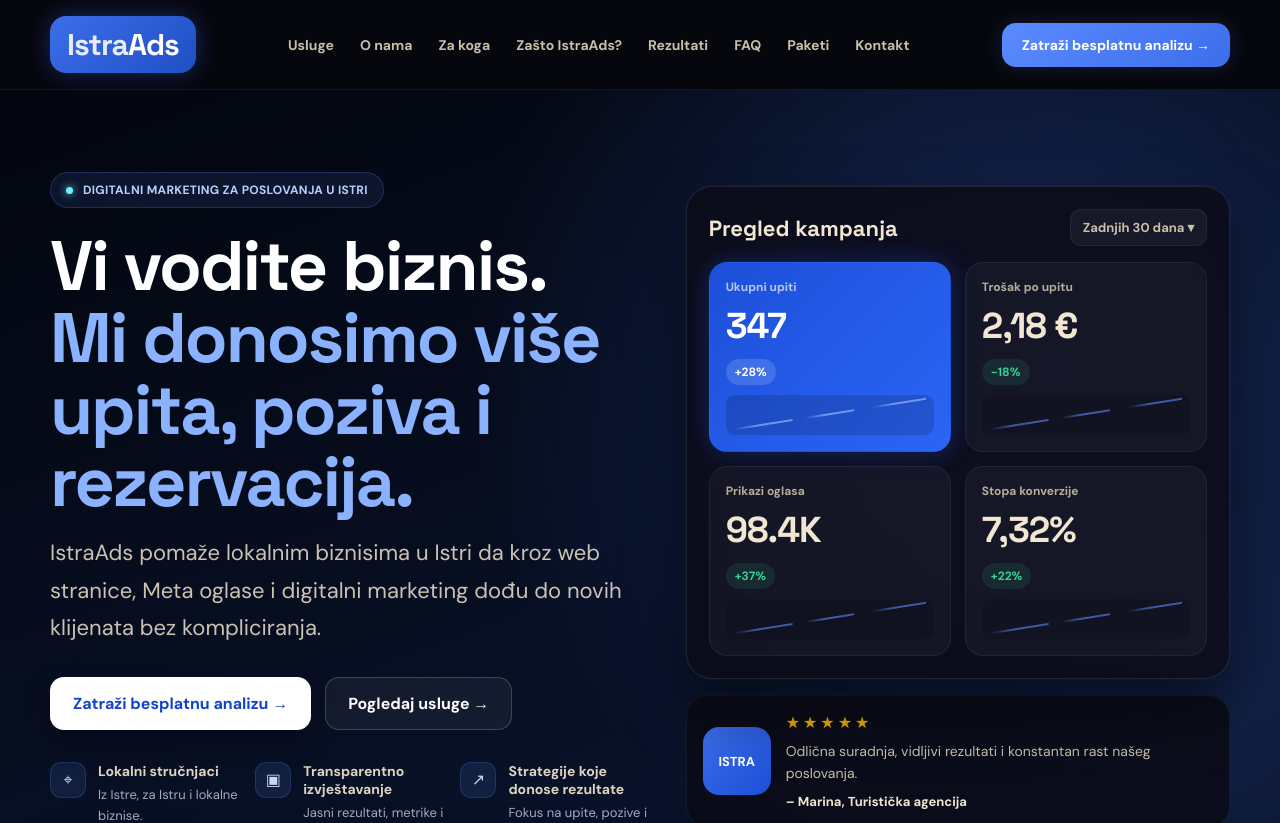
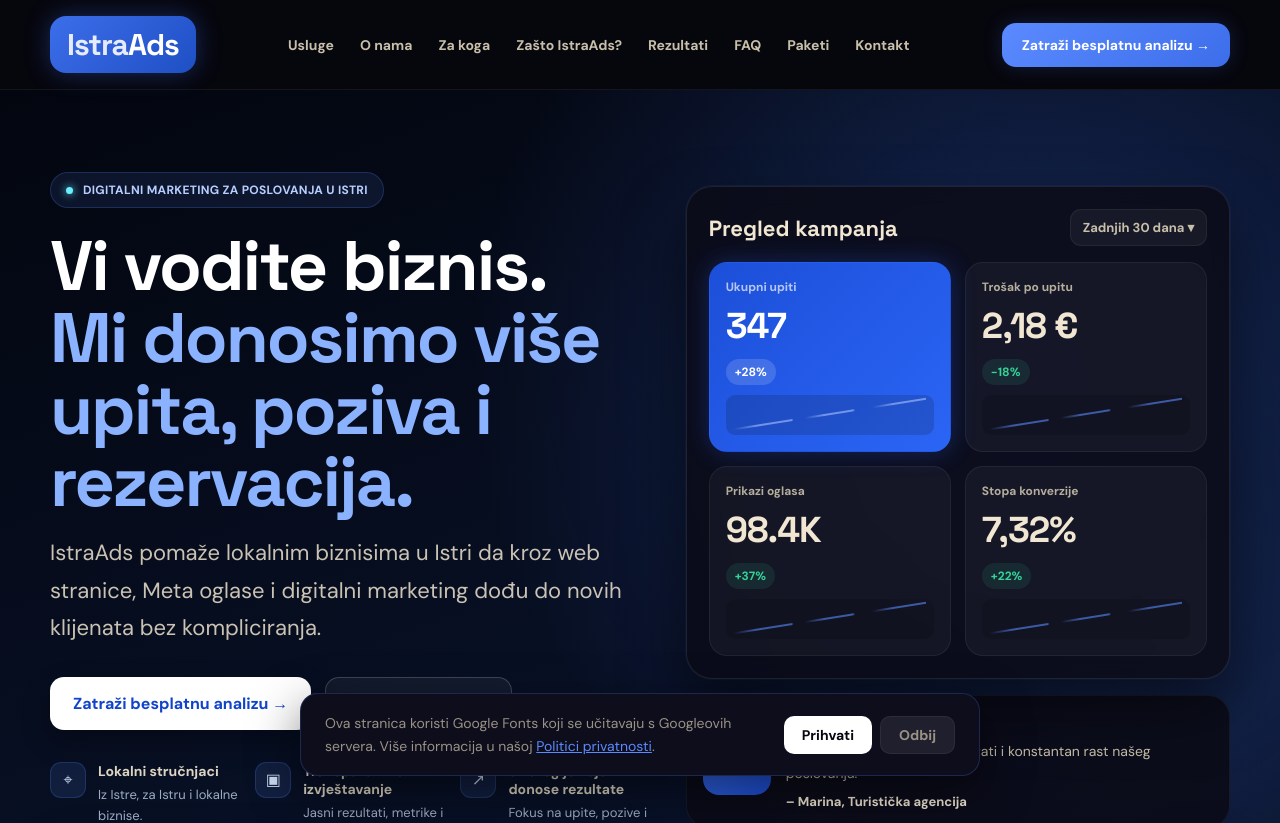
Before and after one commit to renebabic05/IstraAds, a Vue app: page / in a window 1280 px wide. Shown: the top 823 px of the page. Built offline with nearby package versions, Linux system fonts and the light colour scheme.

Commit message:
fixed upit button

```diff
--- a/src/App.vue
+++ b/src/App.vue
@@ -17,7 +17,7 @@
     <Divider />
     <FaqSection class="reveal" id="faq" />
     <Divider />
-    <ContactSection class="reveal" />
+    <ContactSection class="reveal" @openPrivatnost="showPrivatnost = true" />
   </main>
 
   <AppFooter
--- a/src/assets/main.css
+++ b/src/assets/main.css
@@ -607,48 +607,29 @@ nav a:hover { color: var(--text) }
   display: flex !important;
   flex-direction: row !important;
   align-items: flex-start !important;
-  gap: 0.6rem !important;
+  gap: 0.4rem !important;
   background: none !important;
   border: none !important;
   padding: 0 !important;
   border-radius: 0 !important;
   font-weight: normal !important;
-  font-size: 0.82rem !important;
-  color: rgba(255, 255, 255, 0.75) !important;
-  line-height: 1.5 !important;
+  font-size: 0.65rem !important;
+  color: rgba(255, 255, 255, 0.4) !important;
+  line-height: 1.3 !important;
   cursor: pointer;
   width: 100%;
 }
 .gdpr-consent label span { flex: 1; min-width: 0; }
-.gdpr-consent input[type="checkbox"] { position: absolute; opacity: 0; width: 0; height: 0; }
-.gdpr-consent .gdpr-box {
-  display: inline-block;
+.gdpr-consent input[type="checkbox"] {
   flex-shrink: 0;
-  width: 18px;
-  height: 18px;
-  min-width: 18px;
+  width: 11px;
+  height: 11px;
+  min-width: 11px;
   margin-top: 2px;
-  border: 2px solid rgba(91, 138, 255, 0.6);
-  border-radius: 5px;
-  background: rgba(10, 10, 30, 0.6);
-  transition: background 0.2s, border-color 0.2s;
+  accent-color: #5b8aff;
+  cursor: pointer;
 }
-.gdpr-consent input[type="checkbox"]:checked + .gdpr-box {
-  background: #5b8aff;
-  border-color: #5b8aff;
-}
-.gdpr-consent input[type="checkbox"]:checked + .gdpr-box::after {
-  content: '';
-  display: block;
-  margin: 3px auto 0;
-  width: 5px;
-  height: 9px;
-  border: 2px solid #fff;
-  border-top: none;
-  border-left: none;
-  transform: rotate(45deg);
-}
-.gdpr-consent a { color: #fff; text-decoration: underline; }
+.gdpr-consent a { color: rgba(255,255,255,0.5); text-decoration: underline; }
 
 .contact-box {
   background: rgba(91,138,255,.08);
--- a/src/components/ContactSection.vue
+++ b/src/components/ContactSection.vue
@@ -1,3 +1,48 @@
+<script setup>
+import { ref, computed } from 'vue'
+
+defineEmits(['openPrivatnost'])
+
+const isBlocked = ref(false)
+const countdown = ref(0)
+const emailError = ref('')
+
+const buttonLabel = computed(() => isBlocked.value ? 'Upit poslan ✓' : 'Pošalji upit')
+
+let countdownInterval = null
+
+function startCooldown() {
+  isBlocked.value = true
+  countdown.value = 60
+  countdownInterval = setInterval(() => {
+    countdown.value--
+    if (countdown.value <= 0) {
+      clearInterval(countdownInterval)
+      isBlocked.value = false
+      countdown.value = 0
+    }
+  }, 1000)
+}
+
+function validateEmail(e) {
+  const val = e.target.value
+  if (val && !/^[^\s@]+@[^\s@]+\.[^\s@]+$/.test(val)) {
+    emailError.value = 'Unesite ispravnu email adresu.'
+  } else {
+    emailError.value = ''
+  }
+}
+
+function handleSubmit(e) {
+  if (isBlocked.value) {
+    e.preventDefault()
+    return
+  }
+  // Let the native form submit to formsubmit.co, then start cooldown
+  startCooldown()
+}
+</script>
+
 <template>
   <section class="section-card" id="kontakt">
     <div class="contact-grid">
@@ -6,7 +51,7 @@
         <h2>Zatraži besplatnu analizu</h2>
         <p>Ispuni kratku formu i pošalji nam osnovne informacije o svom biznisu. Javit ćemo ti se s prijedlogom kako poboljšati web, oglase i online nastup.</p>
 
-        <form class="contact-form" action="https://formsubmit.co/renebabo299@gmail.com" method="POST">
+        <form class="contact-form" action="https://formsubmit.co/renebabo299@gmail.com" method="POST" @submit="handleSubmit">
           <input type="hidden" name="_subject" value="Novi upit s IstraAds stranice">
           <input type="hidden" name="_captcha" value="false">
           <input type="hidden" name="_template" value="table">
@@ -14,7 +59,7 @@
 
           <input type="text" name="ime" placeholder="Ime i prezime" required>
           <input type="text" name="biznis" placeholder="Naziv biznisa" required>
-          <input type="email" name="email" placeholder="Email adresa" required>
+          <input type="email" name="email" placeholder="Email adresa" required @blur="validateEmail" @input="validateEmail">
           <p v-if="emailError" class="field-error">{{ emailError }}</p>
           <input type="tel" name="telefon" placeholder="Broj mobitela / WhatsApp">
 
@@ -40,8 +85,7 @@
           <div class="gdpr-consent">
             <label>
               <input type="checkbox" name="gdpr" required>
-              <span class="gdpr-box"></span>
-              <span>Slanjem ovog upita prihvaćam <a href="/privatnost" target="_blank">Politiku privatnosti</a> i dajem pristanak za obradu mojih osobnih podataka u svrhu odgovora na upit.</span>
+              <span>Slanjem ovog upita prihvaćam <a href="#" @click.prevent="$emit('openPrivatnost')">Politiku privatnosti</a> i dajem pristanak za obradu mojih osobnih podataka u svrhu odgovora na upit.</span>
             </label>
           </div>
 
--- /dev/null
+++ b/src/components/CookieBanner.vue
@@ -0,0 +1,129 @@
+<template>
+  <Transition name="cookie">
+    <div v-if="visible" class="cookie-banner">
+      <p>
+        Ova stranica koristi Google Fonts koji se učitavaju s Googleovih servera.
+        Više informacija u našoj
+        <button class="cookie-link" @click="$emit('openPrivatnost')">Politici privatnosti</button>.
+      </p>
+      <div class="cookie-actions">
+        <button class="btn-cookie btn-cookie-accept" @click="accept">Prihvati</button>
+        <button class="btn-cookie btn-cookie-decline" @click="decline">Odbij</button>
+      </div>
+    </div>
+  </Transition>
+</template>
+
+<script setup>
+import { ref, onMounted } from 'vue'
+
+defineEmits(['openPrivatnost'])
+
+const visible = ref(false)
+
+onMounted(() => {
+  if (!localStorage.getItem('cookie-consent')) {
+    setTimeout(() => { visible.value = true }, 800)
+  }
+})
+
+function accept() {
+  localStorage.setItem('cookie-consent', 'accepted')
+  visible.value = false
+}
+
+function decline() {
+  localStorage.setItem('cookie-consent', 'declined')
+  visible.value = false
+}
+</script>
+
+<style scoped>
+.cookie-banner {
+  position: fixed;
+  bottom: 24px;
+  left: 50%;
+  transform: translateX(-50%);
+  z-index: 8000;
+  background: var(--bg-card);
+  border: 1px solid var(--border-hi);
+  border-radius: 18px;
+  padding: 18px 24px;
+  display: flex;
+  align-items: center;
+  gap: 20px;
+  max-width: 680px;
+  width: calc(100% - 48px);
+  box-shadow: 0 16px 48px rgba(0, 0, 0, 0.5);
+  backdrop-filter: blur(12px);
+}
+
+.cookie-banner p {
+  margin: 0;
+  font-size: 14px;
+  color: var(--text-muted);
+  line-height: 1.6;
+  flex: 1;
+}
+
+.cookie-link {
+  background: none;
+  border: none;
+  padding: 0;
+  color: var(--blue);
+  font-size: 14px;
+  cursor: pointer;
+  font-family: inherit;
+  text-decoration: underline;
+}
+
+.cookie-actions {
+  display: flex;
+  gap: 8px;
+  flex-shrink: 0;
+}
+
+.btn-cookie {
+  border: none;
+  border-radius: 10px;
+  padding: 9px 18px;
+  font-size: 14px;
+  font-weight: 700;
+  cursor: pointer;
+  font-family: inherit;
+  transition: opacity 0.2s;
+}
+
+.btn-cookie:hover { opacity: 0.85; }
+
+.btn-cookie-accept {
+  background: #fff;
+  color: #05060f;
+}
+
+.btn-cookie-decline {
+  background: rgba(255, 255, 255, 0.08);
+  color: var(--text-muted);
+  border: 1px solid var(--border);
+}
+
+.cookie-enter-active,
+.cookie-leave-active {
+  transition: opacity 0.3s ease, transform 0.3s ease;
+}
+
+.cookie-enter-from,
+.cookie-leave-to {
+  opacity: 0;
+  transform: translateX(-50%) translateY(16px);
+}
+
+@media (max-width: 560px) {
+  .cookie-banner {
+    flex-direction: column;
+    align-items: flex-start;
+    gap: 14px;
+    bottom: 16px;
+  }
+}
+</style>
--- /dev/null
+++ b/src/components/UvjetiModal.vue
@@ -0,0 +1,119 @@
+<template>
+  <div class="modal-backdrop" @click.self="$emit('close')">
+    <div class="modal-box">
+      <button class="modal-close" @click="$emit('close')" aria-label="Zatvori">✕</button>
+      <h2>Uvjeti korištenja</h2>
+      <p class="modal-date">Posljednja izmjena: lipanj 2026.</p>
+
+      <div class="modal-body">
+        <h3>1. Opće odredbe</h3>
+        <p>
+          Ovi Uvjeti korištenja uređuju pristup i korištenje web stranice IstraAds (<a href="https://istraads.com">istraads.com</a>),
+          u vlasništvu Rene Babića. Korištenjem ove stranice prihvaćate sve navedene uvjete.
+        </p>
+
+        <h3>2. Usluge</h3>
+        <p>
+          IstraAds pruža usluge digitalnog marketinga, izrade web stranica i upravljanja online oglasima za poduzetnike i tvrtke.
+          Detalji svake usluge, opseg i cijena dogovaraju se individualno putem kontakt forme ili izravnog dogovora.
+        </p>
+
+        <h3>3. Kontakt forma i upiti</h3>
+        <p>
+          Slanjem upita putem kontakt forme ne nastaje ugovorni odnos. Upit služi isključivo kao polazišna točka
+          za daljnju komunikaciju i pripremu ponude. IstraAds zadržava pravo odbiti ili ne odgovoriti na bilo koji upit.
+        </p>
+
+        <h3>4. Intelektualno vlasništvo</h3>
+        <p>
+          Sav sadržaj na ovoj stranici (tekstovi, grafike, logotipovi, slike) vlasništvo je IstraAds-a ili se koristi
+          uz odgovarajuće dozvole. Zabranjeno je kopiranje, redistribucija ili korištenje sadržaja bez pisanog odobrenja.
+        </p>
+
+        <h3>5. Ograničenje odgovornosti</h3>
+        <p>
+          IstraAds ne jamči određene poslovne rezultate kao ishod pruženih marketinških usluga. Rezultati ovise o
+          nizu faktora izvan naše kontrole (tržište, sezona, konkurencija). Sve procjene i primjeri rezultata su
+          ilustrativne naravi i temelje se na dosadašnjim iskustvima.
+        </p>
+
+        <h3>6. Poveznice na vanjske stranice</h3>
+        <p>
+          Ova stranica može sadržavati poveznice na vanjske web stranice. IstraAds nije odgovoran za sadržaj,
+          točnost ni politiku privatnosti tih stranica.
+        </p>
+
+        <h3>7. Izmjene uvjeta</h3>
+        <p>
+          IstraAds zadržava pravo izmjene ovih Uvjeta u bilo kojem trenutku. Izmjene stupaju na snagu objavom
+          na ovoj stranici. Nastavak korištenja stranice nakon izmjena smatra se prihvaćanjem novih uvjeta.
+        </p>
+
+        <h3>8. Mjerodavno pravo</h3>
+        <p>
+          Na ove Uvjete primjenjuje se pravo Republike Hrvatske. Za sve sporove nadležan je stvarno nadležni
+          sud u Republici Hrvatskoj.
+        </p>
+
+        <h3>9. Kontakt</h3>
+        <p>
+          Za pitanja vezana uz ove Uvjete možete nas kontaktirati na:
+          <a href="mailto:renebabo299@gmail.com">renebabo299@gmail.com</a>
+        </p>
+      </div>
+
+      <button class="btn btn-white modal-btn" @click="$emit('close')">Zatvori</button>
+    </div>
+  </div>
+</template>
+
+<script setup>
+defineEmits(['close'])
+</script>
+
+<style scoped>
+.modal-backdrop {
+  position: fixed; inset: 0; z-index: 9000;
+  background: rgba(2, 3, 10, 0.88);
+  backdrop-filter: blur(10px);
+  display: flex; align-items: center; justify-content: center;
+  padding: 24px;
+}
+.modal-box {
+  background: var(--bg-card);
+  border: 1px solid var(--border-hi);
+  border-radius: 26px;
+  padding: 40px;
+  max-width: 680px; width: 100%;
+  max-height: 88vh; overflow-y: auto;
+  position: relative;
+  box-shadow: 0 32px 80px rgba(0,0,0,.6);
+}
+.modal-close {
+  position: absolute; top: 18px; right: 18px;
+  width: 38px; height: 38px; border-radius: 50%;
+  background: rgba(255,255,255,.07);
+  border: 1px solid var(--border);
+  color: var(--text-soft); font-size: 18px;
+  cursor: pointer; display: flex; align-items: center; justify-content: center;
+  transition: background .2s;
+}
+.modal-close:hover { background: rgba(255,255,255,.13) }
+.modal-box h2 {
+  margin: 0 0 4px; font-size: 32px; color: var(--text); letter-spacing: -1px;
+}
+.modal-date {
+  margin: 0 0 24px; font-size: 13px; color: var(--text-muted);
+}
+.modal-body h3 {
+  margin: 22px 0 6px; font-size: 16px; color: var(--text); font-weight: 700;
+}
+.modal-body p {
+  margin: 0; color: var(--text-muted); line-height: 1.75; font-size: 15px;
+}
+.modal-body a { color: var(--blue); }
+.modal-btn {
+  margin-top: 28px; border: none; cursor: pointer; font: inherit;
+  padding: 13px 28px; border-radius: 14px; font-weight: 800;
+}
+</style>
```
